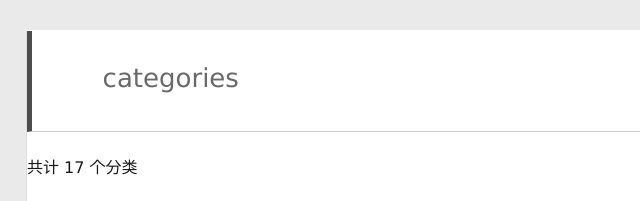
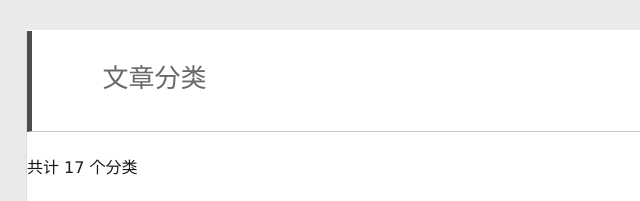
Before and after one commit to zy666/zy666.github.io, a plain HTML site: page categories/index.html in a window 1280 px wide. Shown: the top 201 px of the page, 304-944 px from the left. Drawn offline with Linux system fonts and the light colour scheme; some packages are replaced by stand-ins of ours; a script that the page names is missing.

Commit message:
Site updated: 2020-06-06 14:54:50

```diff
--- a/categories/index.html
+++ b/categories/index.html
@@ -6,15 +6,15 @@
   <meta name="renderer" content="webkit">
   <meta http-equiv="X-UA-Compatible" content="IE=edge" >
   <link rel="dns-prefetch" href="https://github.com/zy666/zy666.github.io">
-  <title>categories | danny的博客</title>
+  <title>文章分类 | danny的博客</title>
   <meta name="viewport" content="width=device-width, initial-scale=1, maximum-scale=1">
   <meta property="og:type" content="website">
-<meta property="og:title" content="categories">
+<meta property="og:title" content="文章分类">
 <meta property="og:url" content="https://github.com/zy666/zy666.github.io/categories/index.html">
 <meta property="og:site_name" content="danny的博客">
 <meta property="og:locale" content="en_US">
 <meta property="article:published_time" content="2020-06-06T06:36:01.000Z">
-<meta property="article:modified_time" content="2020-06-06T06:36:57.612Z">
+<meta property="article:modified_time" content="2020-06-06T06:54:28.781Z">
 <meta property="article:author" content="Danny">
 <meta property="article:tag" content="生活">
 <meta name="twitter:card" content="summary">
@@ -166,7 +166,7 @@
             <article class="article article-type-post show">
     <header class="article-header" style="border-bottom: 1px solid #ccc">
         <h1 class="article-title" itemprop="name">
-            categories
+            文章分类
         </h1>
     </header>
 
```
